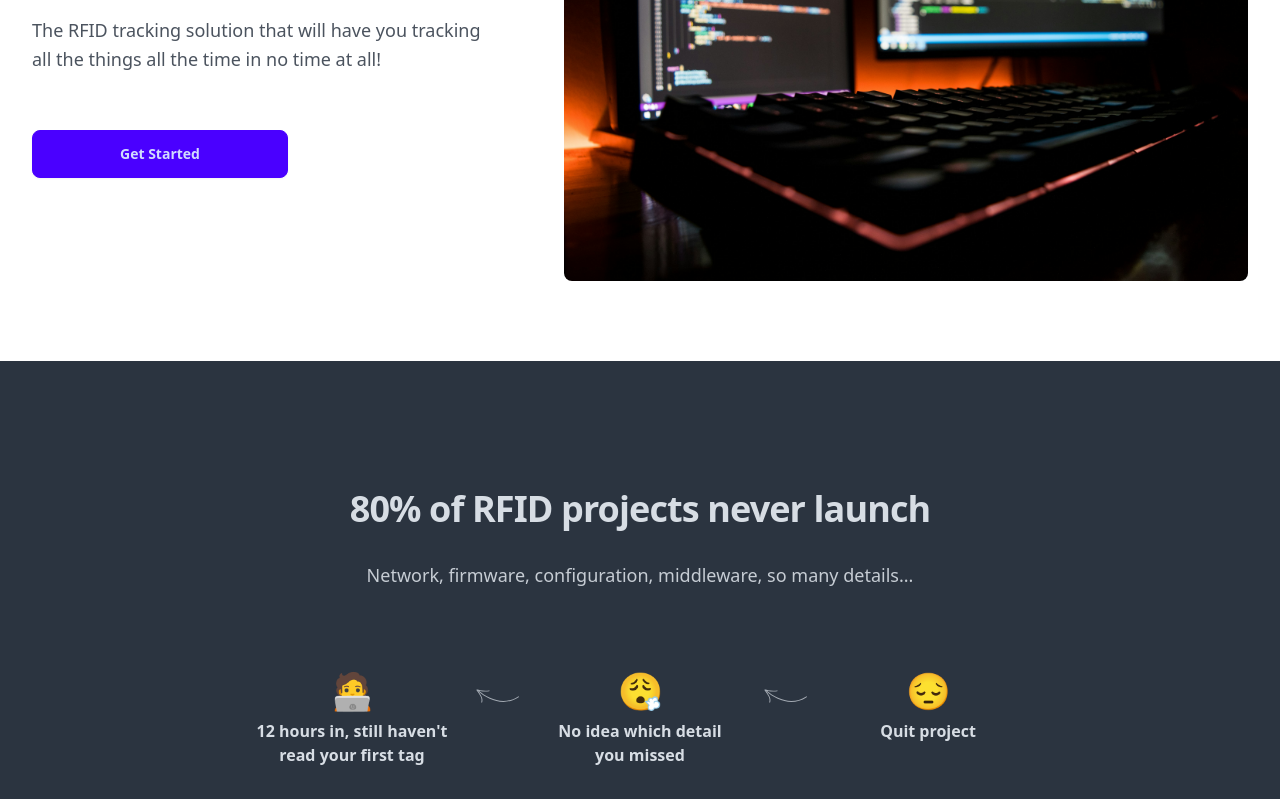
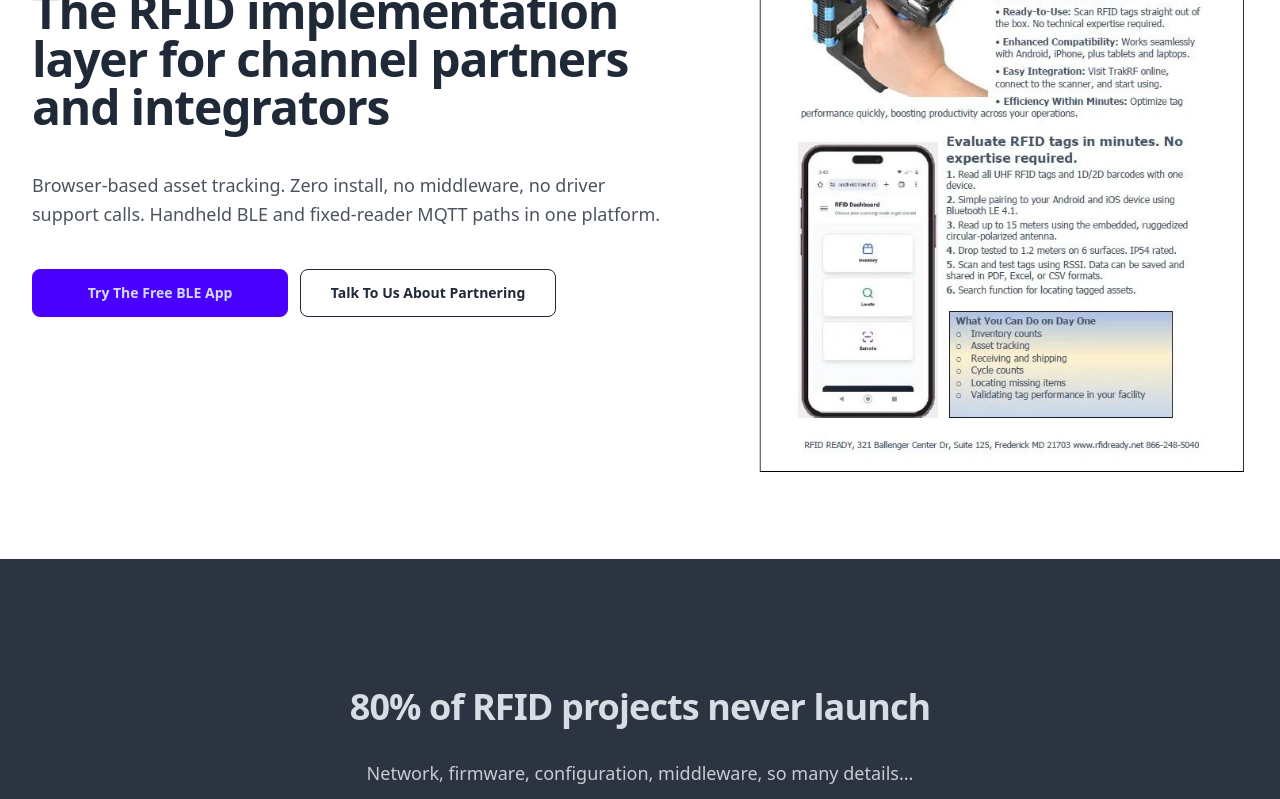
Before and after one commit to trakrf/www, an Astro site: page / in a window 1280 px wide. Shown: the part 335-1134 px from the top of the page. Built offline with nearby package versions, Linux system fonts and the light colour scheme; Astro itself is replaced by a stand-in of ours.

Commit message:
feat(tra-336): rewrite Hero with wholesale positioning

```diff
--- a/src/components/Hero.astro
+++ b/src/components/Hero.astro
@@ -1,6 +1,6 @@
 ---
 import { Image } from 'astro:assets';
-import heroImage from '../../public/images/hero.jpg';
+import heroImage from '../../public/images/product/scanner-trakrf-hero.webp';
 ---
 
 <section
@@ -8,21 +8,35 @@ import heroImage from '../../public/images/hero.jpg';
 >
 	<!-- Text Content -->
 	<div
-		class="flex flex-col items-center justify-center gap-10 text-center lg:items-start lg:gap-14 lg:text-left"
+		class="flex flex-col items-center justify-center gap-8 text-center lg:items-start lg:gap-10 lg:text-left"
 	>
-		<h1 class="text-3xl font-extrabold tracking-tight md:-mb-4 lg:text-5xl">Track Tags Today!</h1>
+		<h1 class="text-3xl font-extrabold tracking-tight lg:text-5xl">
+			The RFID implementation layer for channel partners and integrators
+		</h1>
 		<p class="text-lg leading-relaxed opacity-80">
-			The RFID tracking solution that will have you tracking all the things all the time in no time
-			at all!
+			Browser-based asset tracking. Zero install, no middleware, no driver support calls. Handheld
+			BLE and fixed-reader MQTT paths in one platform.
 		</p>
-		<a href="#signin" class="btn btn-primary btn-wide"> Get Started </a>
+		<div class="flex flex-col gap-3 sm:flex-row">
+			<a
+				href="https://app.trakrf.id"
+				target="_blank"
+				rel="noopener"
+				class="btn btn-primary btn-wide"
+			>
+				Try the free BLE app
+			</a>
+			<a href="#become-partner" class="btn btn-outline btn-wide">
+				Talk to us about partnering
+			</a>
+		</div>
 	</div>
 
 	<!-- Hero Image -->
 	<div class="lg:w-full">
 		<Image
 			src={heroImage}
-			alt="RFID tracking technology - computers and electronics"
+			alt="A handheld RFID scanner paired with the TrakRF web app"
 			class="w-full rounded-lg"
 			widths={[400, 800, 1200]}
 			sizes="(max-width: 768px) 100vw, 50vw"
```
